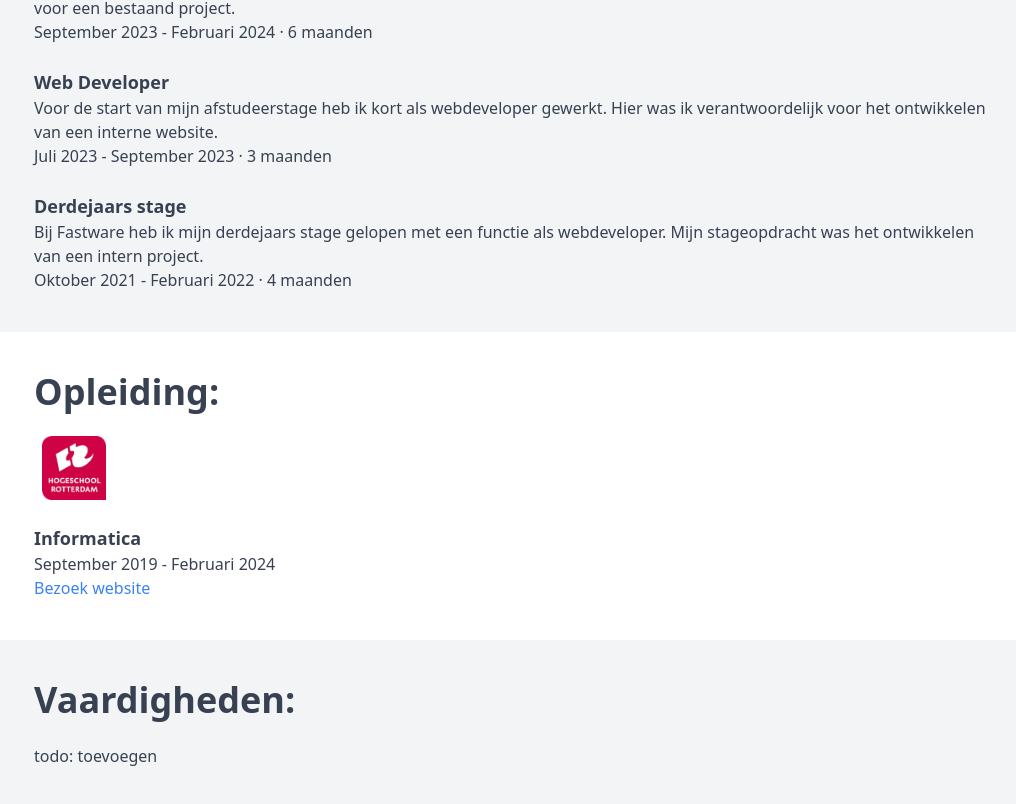
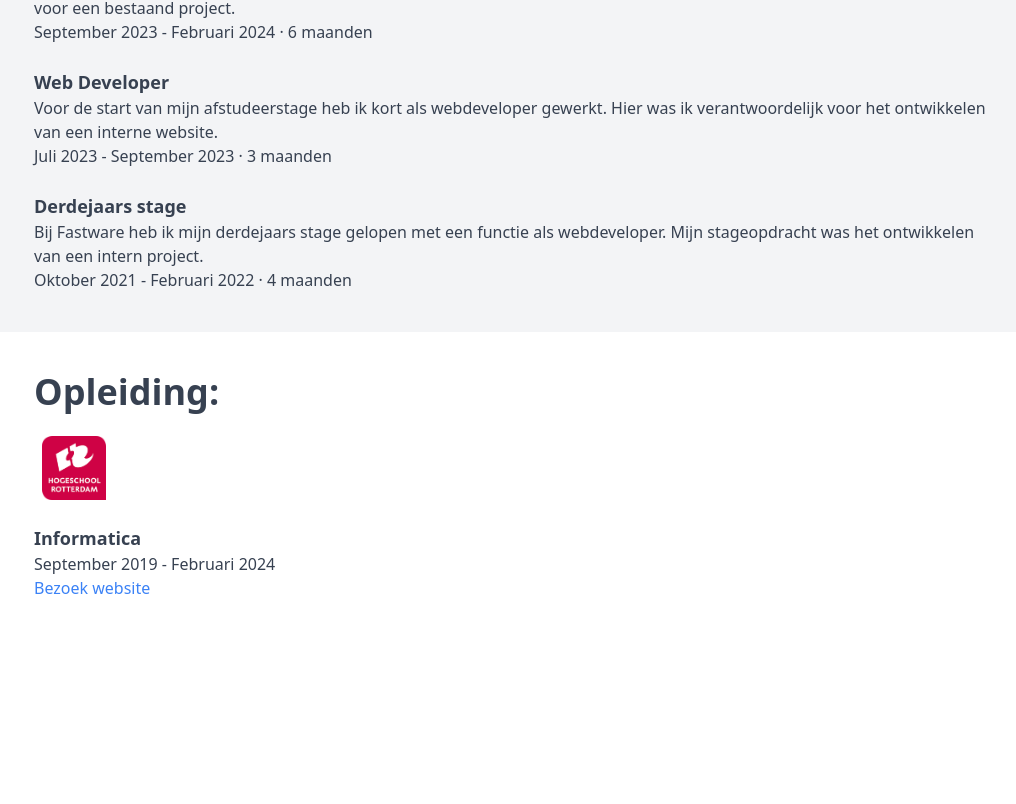
Before and after one commit to JeroenUijt/portfolio-website-oud, a React (Vite) app: page /home in a window 1280 px wide. Shown: the part 1341-2145 px from the top of the page, without its empty margins (126-1142 px from the left). After the commit the page ends 1981 px from the top, so only its background shows below. Built offline with nearby package versions, Linux system fonts and the light colour scheme.

Commit message:
onderdeel vaardigheden uitgecomment

```diff
--- a/src/pages/HomePage.tsx
+++ b/src/pages/HomePage.tsx
@@ -105,7 +105,7 @@ const HomePage: FC = () => {
           </a>
         </div>
       </section>
-      <section id="Skills" className="bg-gray-100">
+      {/* <section id="Skills" className="bg-gray-100">
         <div className="mx-auto max-w-5xl px-5 py-10 text-gray-700 md:px-8">
           <h1 className="text-4xl font-bold">Vaardigheden:</h1>
           <br />
@@ -113,7 +113,7 @@ const HomePage: FC = () => {
             todo: toevoegen
           </p>
         </div>
-      </section>
+      </section> */}
     </div>
   );
 };
```
